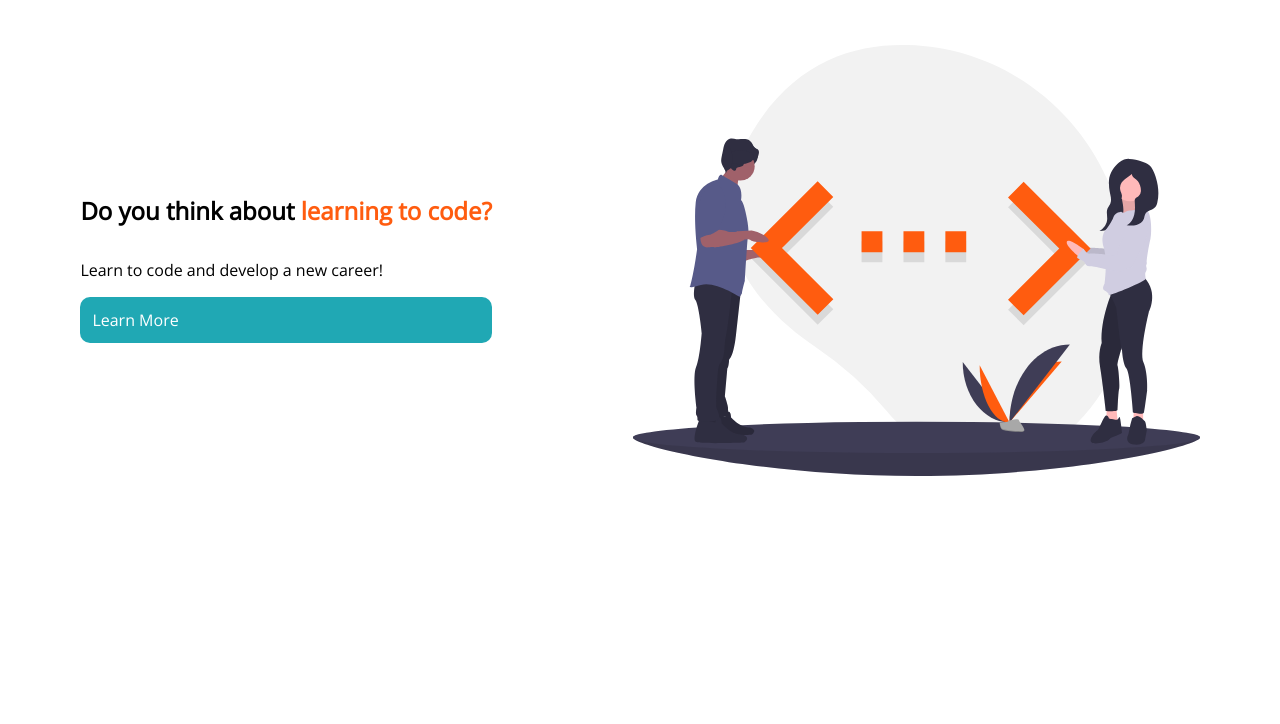
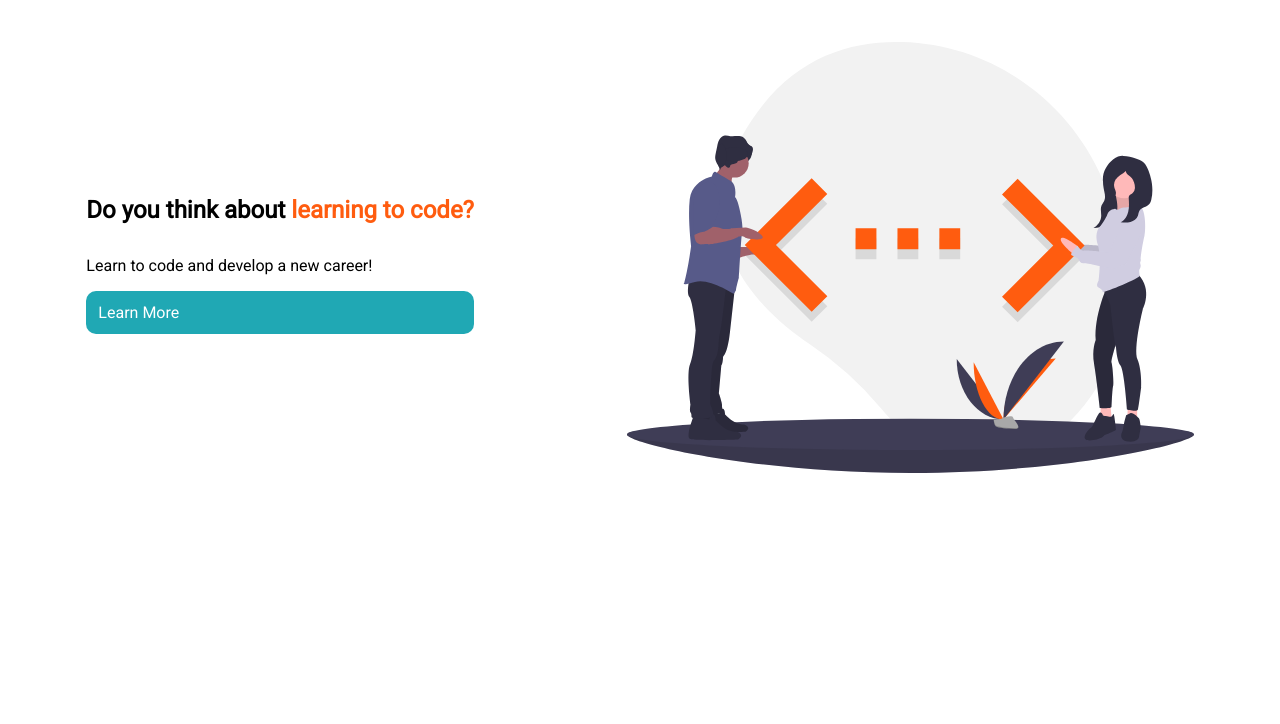
Before and after one commit to AmiRoss27/Deliverable-1, a plain HTML site: page index.html in a window 1280 px wide. Shown: the part 76-800 px from the top of the page. Drawn offline with nearby package versions, Linux system fonts and the light colour scheme.

Commit message:
correcting imported font to roboto

```diff
--- a/style.css
+++ b/style.css
@@ -1,12 +1,12 @@
 /* Fonts */
-@import url('https://fonts.googleapis.com/css2?family=Open+Sans&display=swap');
+@import url('https://fonts.googleapis.com/css2?family=Roboto&display=swap');
 
 :focus {
     outline: none;
 }
 
 body{
-    font-family: 'Open Sans', sans-serif;
+    font-family: 'Roboto', sans-serif;
     font-size: 16px;
     margin: 0;
     padding: 0;
@@ -58,7 +58,7 @@ a:active{
 
 /* button */
 button {
-    font-family: 'Open Sans', sans-serif;
+    font-family: 'Roboto', sans-serif;
     background-color: #20a8b4;
     width: 100%;
     padding: 12px;
```
